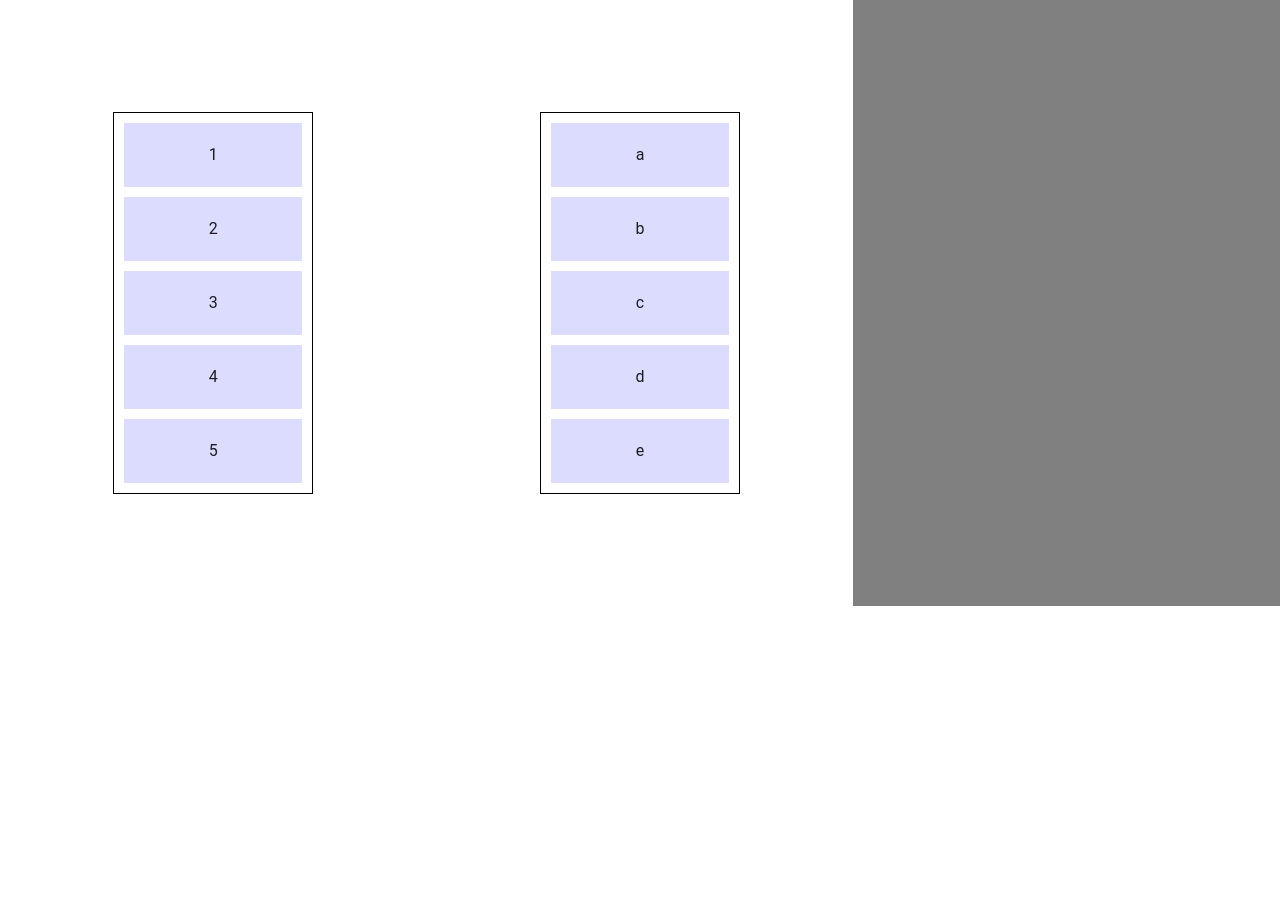
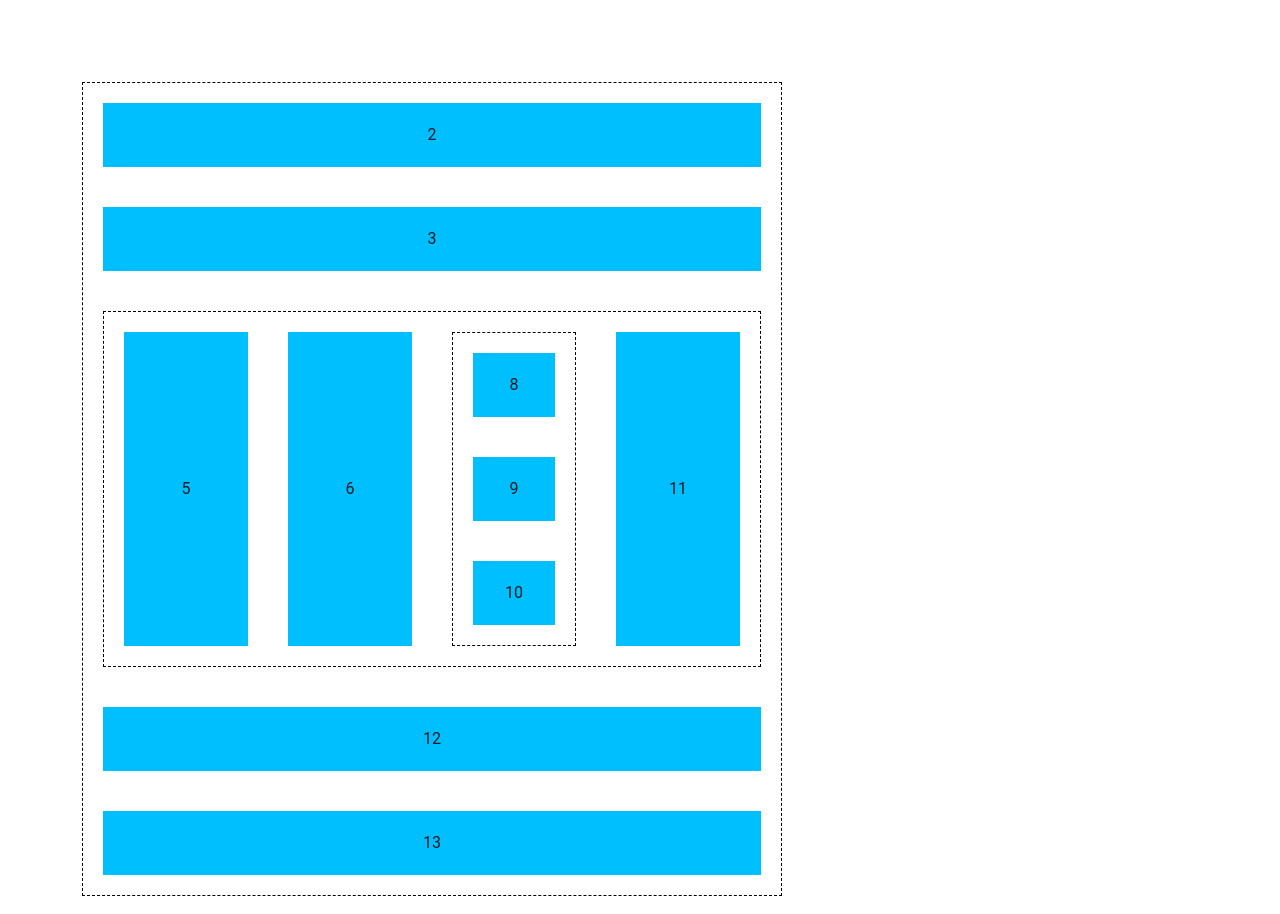
Before and after one commit to rlemaigre/Easy-DnD, a Vue app: page / in a window 1280 px wide. Shown: the top 914 px of the page. Before the commit the page ends 800 px from the top, so only its background shows below. Built offline with nearby package versions, Linux system fonts and the light colour scheme; a small style sheet from the web is missing.

Commit message:
setup playground to improve nested drop lists

```diff
--- /dev/null
+++ b/src/App7.vue
@@ -0,0 +1,79 @@
+<template>
+    <v-app>
+        <v-content>
+            <v-container fluid class="wrapper">
+                <generic :model="data" class="root"></generic>
+            </v-container>
+        </v-content>
+    </v-app>
+</template>
+
+<script lang="ts">
+    import {Component, Vue} from "vue-property-decorator";
+    import Drag from "../lib/src/components/Drag.vue";
+    import DropList from "../lib/src/components/DropList.vue";
+    import "../lib/src/ts/DragImagesManager.ts";
+    import Drop from "../lib/src/components/Drop.vue";
+
+    @Component({
+        name: 'App7',
+        components: {Drop, Drag, DropList}
+    })
+    export default class App7 extends Vue {
+
+        key = 0;
+
+        data = null;
+
+        created() {
+            this.data = {
+                key: this.genNum(),
+                type: 'col',
+                items: [
+                    this.genNum(),
+                    this.genNum(),
+                    {
+                        key: this.genNum(),
+                        type: 'row',
+                        items: [
+                            this.genNum(),
+                            this.genNum(),
+                            {
+                                key: this.genNum(),
+                                type: 'col',
+                                items: [
+                                    this.genNum(),
+                                    this.genNum(),
+                                    this.genNum()
+                                ]
+                            },
+                            this.genNum()
+                        ]
+                    },
+                    this.genNum(),
+                    this.genNum()
+                ]
+            };
+        }
+
+        genNum() {
+            this.key++;
+            return this.key;
+        }
+
+    }
+</script>
+
+<style lang="scss">
+    html, body, #app, .v-application--wrap, .v-content, .v-content__wrap {
+        height: 100%;
+    }
+
+</style>
+
+<style scoped lang="scss">
+    .root {
+        width: 800px;
+        padding: 50px;
+    }
+</style>
--- /dev/null
+++ b/src/components/Atomic.vue
@@ -0,0 +1,29 @@
+<template>
+    <span class="Atomic">{{data}}</span>
+</template>
+
+<script lang="ts">
+    import {Component, Prop, Vue} from "vue-property-decorator";
+
+    @Component({
+        name: 'Atomic'
+    })
+    export default class Atomic extends Vue {
+
+        @Prop()
+        data: number;
+
+    }
+</script>
+
+<style scoped lang="scss">
+
+    .Atomic {
+        background-color: deepskyblue;
+        display: flex;
+        padding: 20px;
+        align-items: center;
+        justify-content: center;
+    }
+
+</style>
--- /dev/null
+++ b/src/components/Column.vue
@@ -0,0 +1,23 @@
+<template>
+    <flex :items="items" direction="column"></flex>
+</template>
+
+<script lang="ts">
+    import {Component, Prop, Vue} from "vue-property-decorator";
+    import Flex from "@/components/Flex.vue";
+
+    @Component({
+        name: 'Column',
+        components: {Flex}
+    })
+    export default class Column extends Vue {
+
+        @Prop()
+        items: any[];
+
+    }
+</script>
+
+<style scoped lang="scss">
+
+</style>
--- /dev/null
+++ b/src/components/Flex.vue
@@ -0,0 +1,82 @@
+<template>
+    <div class="Flex">
+        <drop-list :items="items" class="dl" :style="{flexDirection: direction}" @insert="onInsert"
+                   @reorder="onReorder" mode="cut">
+            <template v-slot:item="{item}">
+                <drag tag="generic" :model="item" :key="key(item)" :data="item" @mousedown.native.stop=""
+                      @cut="remove(item)">
+                    <template v-slot:drag-image>
+                        <div class="drag-image">DRAG</div>
+                    </template>
+                </drag>
+            </template>
+            <template v-slot:feedback="{data}">
+                <span :key="key(data)">feedback</span>
+            </template>
+        </drop-list>
+    </div>
+</template>
+
+<script lang="ts">
+    import DropList from "../../lib/src/components/DropList.vue";
+    import Drag from "../../lib/src/components/Drag.vue";
+    import {Component, Prop, Vue} from "vue-property-decorator";
+    import {InsertEvent, ReorderEvent} from "../../lib/src/ts/events";
+
+    @Component({
+        name: 'Flex',
+        components: {Drag, DropList}
+    })
+    export default class Flex extends Vue {
+
+        @Prop()
+        items: any[];
+
+        @Prop()
+        direction: string;
+
+        key(item) {
+            if (typeof item === "object") {
+                return item.key
+            } else {
+                return item;
+            }
+        }
+
+        onInsert(event: InsertEvent) {
+            this.items.splice(event.index, 0, event.data);
+        }
+
+        onReorder(event: ReorderEvent) {
+            event.apply(this.items);
+        }
+
+        remove(item) {
+            let index = this.items.indexOf(item);
+            this.items.splice(index, 1);
+        }
+
+    }
+</script>
+
+<style scoped lang="scss">
+    .Flex {
+        border: 1px dashed black;
+
+        .dl {
+            display: flex;
+            align-items: stretch;
+        }
+
+        .drag-image {
+            background-color: orangered;
+            width: 75px;
+            height: 75px;
+            transform: translate(-50%, -50%);
+            border-radius: 50%;
+            display: flex;
+            align-items: center;
+            justify-content: center;
+        }
+    }
+</style>
--- /dev/null
+++ b/src/components/Generic.vue
@@ -0,0 +1,63 @@
+<template>
+    <div class="generic">
+        <component :is="comp" v-bind="props" class="inner"></component>
+        <slot/>
+    </div>
+</template>
+
+<script lang="ts">
+    import {Component, Prop, Vue} from "vue-property-decorator";
+    import Row from "@/components/Row.vue";
+    import Column from "@/components/Column.vue";
+    import Atomic from "@/components/Atomic.vue";
+
+    @Component({
+        name: 'Generic',
+        components: {Atomic, Row}
+    })
+    export default class Generic extends Vue {
+
+        @Prop({type: null})
+        model;
+
+        get comp() {
+            if (typeof this.model === "object") {
+                if (this.model.type === 'row') {
+                    return Row;
+                } else {
+                    return Column;
+                }
+            } else {
+                return Atomic;
+            }
+        }
+
+        get props() {
+            if (typeof this.model === "object") {
+                return {
+                    items: this.model.items
+                }
+            } else {
+                return {
+                    data: this.model
+                }
+            }
+        }
+    }
+</script>
+
+<style scoped lang="scss">
+
+    .generic {
+        flex: 1;
+        display: flex;
+        align-items: stretch;
+        margin: 20px;
+
+        .inner {
+            width: 100%;
+            height: 100%;
+        }
+    }
+
+</style>
--- /dev/null
+++ b/src/components/Row.vue
@@ -0,0 +1,23 @@
+<template>
+    <flex :items="items" direction="row"></flex>
+</template>
+
+<script lang="ts">
+    import {Component, Prop, Vue} from "vue-property-decorator";
+    import Flex from "@/components/Flex.vue";
+
+    @Component({
+        name: 'Row',
+        components: {Flex}
+    })
+    export default class Row extends Vue {
+
+        @Prop()
+        items: any[];
+
+    }
+</script>
+
+<style scoped lang="scss">
+
+</style>
--- a/src/main.ts
+++ b/src/main.ts
@@ -1,12 +1,15 @@
 import "reflect-metadata"
 import Vue from 'vue'
-import App4 from './App2.vue'
+import App4 from './App7.vue'
 import vuetify from './plugins/vuetify';
 import '@babel/polyfill'
 import 'roboto-fontface/css/roboto/roboto-fontface.css'
 import '@mdi/font/css/materialdesignicons.css'
+import Generic from "@/components/Generic.vue";
 
 Vue.config.productionTip = false
+
+Vue.component("generic", Generic);
 
 new Vue({
     vuetify,
```
Also changed, not shown: package.json (+6 -6 lines), 1 other file (tests, documents, lock files or other folders).
